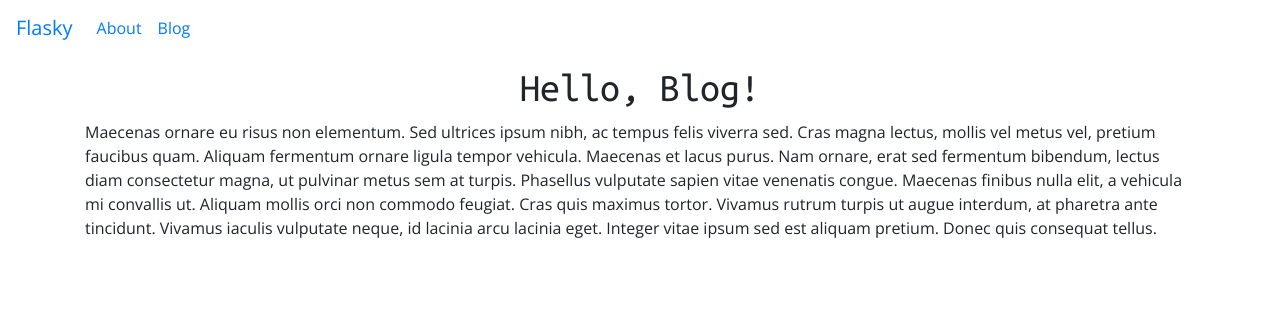
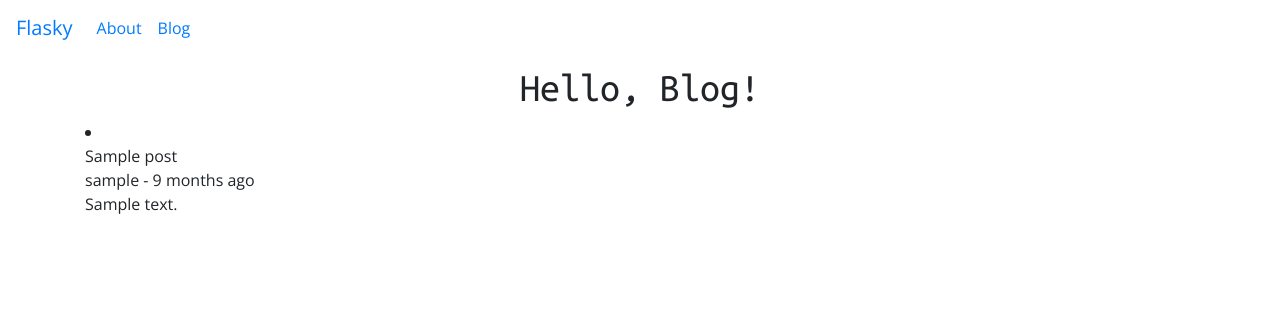
Before and after one commit to alligalli/Flaskp, a Flask app: page /blog in a window 1280 px wide. Shown: the top 316 px of the page. Run offline with Flask 2, Linux system fonts and the light colour scheme; tables that the repository leaves empty hold one stand-in row (values such as "Sample post"); some libraries are stand-ins or nearby versions.

Commit message:
added better text editor for posts & rediscli

```diff
--- a/app.py
+++ b/app.py
@@ -1,15 +1,18 @@
 import os
 from datetime import datetime
 from dotenv import load_dotenv
+from redis import Redis
 
 from flask import Flask, render_template, request, redirect, url_for, flash
 from flask_bootstrap import Bootstrap
 from flask_wtf import FlaskForm
-from wtforms import StringField, PasswordField, BooleanField, SubmitField
+from wtforms import StringField, PasswordField, BooleanField, SubmitField, TextAreaField
+from wtforms.widgets import TextArea
 from wtforms.validators import DataRequired, Length, Email
 from flask_moment import Moment
 from flask_sqlalchemy import SQLAlchemy
 from flask_admin import Admin, AdminIndexView
+from flask_admin.contrib import rediscli
 from flask_admin.contrib.sqla import ModelView
 from flask_migrate import Migrate
 from flask_login import LoginManager, UserMixin, current_user, login_user, logout_user, login_required
@@ -46,6 +49,7 @@ class User(UserMixin, db.Model):
     password_hash = db.Column(db.String(128))
     created_at = db.Column(db.DateTime, default=datetime.now)
     role_id = db.Column(db.Integer, db.ForeignKey('Roles.id'))
+    author_id = db.relationship('Post', backref='author', lazy='dynamic')
 
     @property
     def password(self):
@@ -77,6 +81,39 @@ class Role(db.Model):
     def __repr__(self):
         return self.name
 
+class Post(db.Model):
+    __tablename__ = 'Posts'
+    id = db.Column(db.Integer, primary_key=True)
+    title = db.Column(db.Unicode(64))
+    body = db.Column(db.UnicodeText)
+    timestamp = db.Column(db.DateTime, index=True, default=datetime.utcnow)
+    author_id = db.Column(db.Integer, db.ForeignKey('Users.id'))
+
+    def __unicode__(self):
+        return self.title
+
+class CKTextAreaWidget(TextArea):
+    def __call__(self, field, **kwargs):
+        if kwargs.get('class'):
+            kwargs['class'] += ' ckeditor'
+        else:
+            kwargs.setdefault('class', 'ckeditor')
+        return super(CKTextAreaWidget, self).__call__(field, **kwargs)
+
+class CKTextAreaField(TextAreaField):
+    widget = CKTextAreaWidget()
+
+class PostView(ModelView):
+    form_overrides = {
+        'body': CKTextAreaField
+    }
+
+    create_template = 'create_page.html'
+    edit_template = 'edit_page.html'
+
+    def is_accessible(self):
+        return current_user.is_authenticated
+
 class CustomModelView(ModelView):
     def is_accessible(self):
         return current_user.is_authenticated
@@ -97,6 +134,9 @@ class LoginForm(FlaskForm):
 admin = Admin(app, name='Flasky ADM', template_mode='bootstrap4', index_view=CustomAdminIndexView())
 admin.add_view(CustomModelView(User, db.session))
 admin.add_view(CustomModelView(Role, db.session))
+admin.add_view(PostView(Post, db.session))
+admin.add_view(rediscli.RedisCli(Redis()))
+
 
 @app.route('/')
 def index():
@@ -108,7 +148,8 @@ def about():
 
 @app.route('/blog')
 def blog():
-    return render_template('blog.html')
+    posts = Post.query.order_by(Post.timestamp.desc()).all()
+    return render_template('blog.html', posts=posts)
 
 @app.route('/login', methods=['GET', 'POST'])
 def login():
--- a/templates/blog.html
+++ b/templates/blog.html
@@ -5,6 +5,21 @@
 {% block content %}
 <div class="container mt-2">
     <h1 class="text-center">Hello, Blog!</h1>
-    <p>Maecenas ornare eu risus non elementum. Sed ultrices ipsum nibh, ac tempus felis viverra sed. Cras magna lectus, mollis vel metus vel, pretium faucibus quam. Aliquam fermentum ornare ligula tempor vehicula. Maecenas et lacus purus. Nam ornare, erat sed fermentum bibendum, lectus diam consectetur magna, ut pulvinar metus sem at turpis. Phasellus vulputate sapien vitae venenatis congue. Maecenas finibus nulla elit, a vehicula mi convallis ut. Aliquam mollis orci non commodo feugiat. Cras quis maximus tortor. Vivamus rutrum turpis ut augue interdum, at pharetra ante tincidunt. Vivamus iaculis vulputate neque, id lacinia arcu lacinia eget. Integer vitae ipsum sed est aliquam pretium. Donec quis consequat tellus.</p>
+</div>
+
+<div class="container mt-2">
+    {% for post in posts %}
+        <li class="posts">
+            <div class="post-title">
+                {{ post.title }}
+            </div>
+            <div class="post-date-author">
+                {{ post.author.username }} - {{ moment(post.timestamp).fromNow() }}
+            </div>
+            <div class="post-body">
+                {{ post.body|safe }}
+            </div>
+        </li>
+    {% endfor %}
 </div>
 {% endblock %}
```
Also changed, not shown: templates/create_page.html (added, +13 -0 lines), templates/edit_page.html (added, +13 -0 lines), 2 other files.
